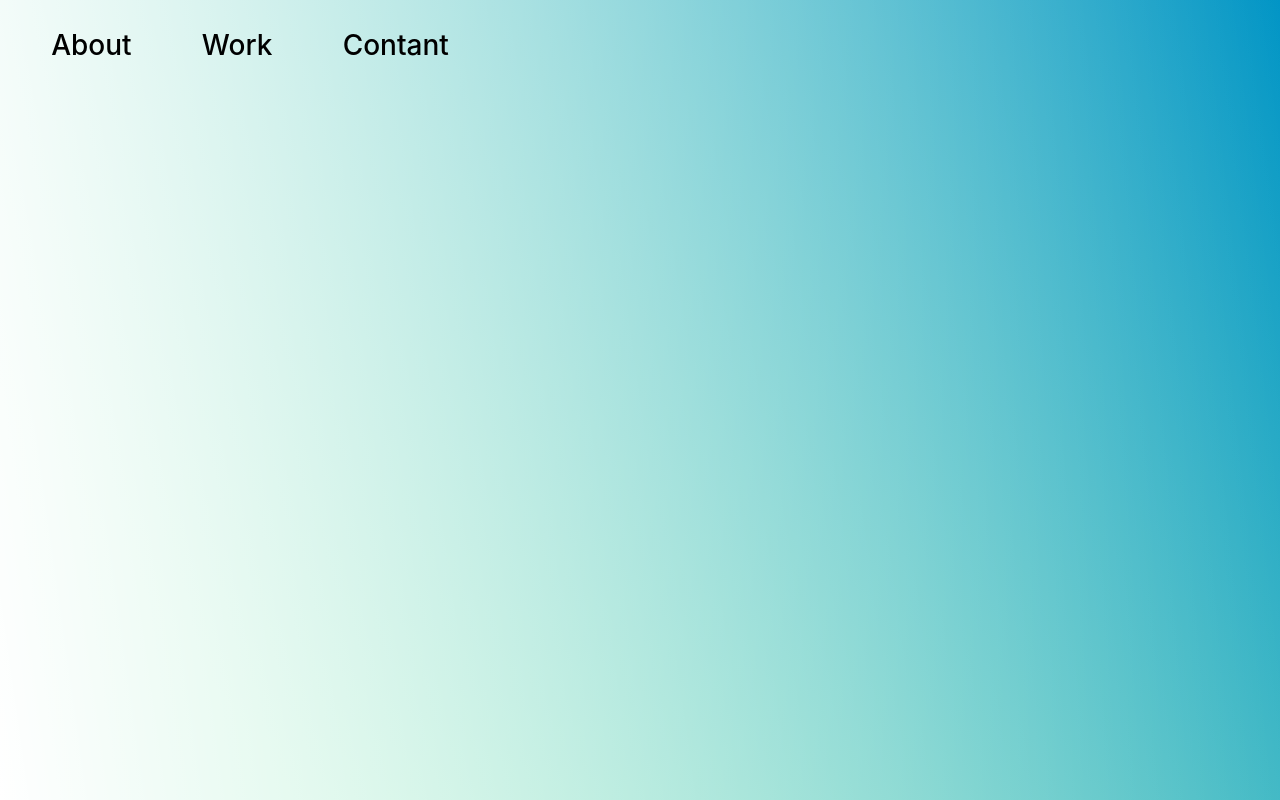
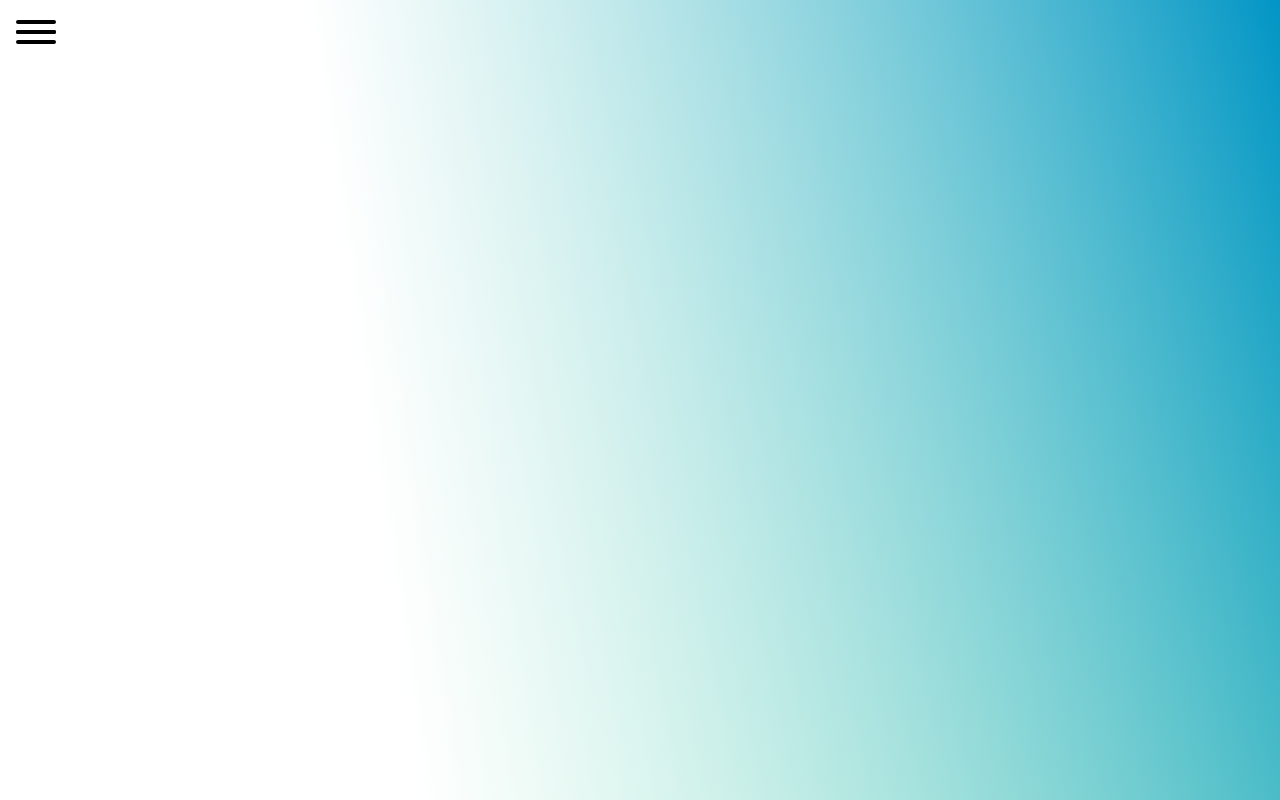
Before and after one commit to SimonBystrom/portfolio-site, a React (Create React App) app: page / in a window 1280 px wide. Built offline with nearby package versions, Linux system fonts and the light colour scheme.

Commit message:
Added navbar and navbar styling

```diff
--- a/src/App.js
+++ b/src/App.js
@@ -8,7 +8,7 @@ function App() {
      <div className='content-container'>
       <Navbar></Navbar>
      </div>
-     <div className="for-ground"></div>
+     <div className="foreground"></div>
     </div>
   );
 }
--- a/src/App.scss
+++ b/src/App.scss
@@ -23,12 +23,12 @@
     }
 }
 
-.for-ground{
+.foreground{
     position: absolute;
     top: 0;
     left: 0;
     background: rgb(255,255,255);
-    background: linear-gradient(82deg, rgba(255,255,255,1) 0%, rgba(255,255,255,0) 100%);
+    background: linear-gradient(82deg, rgba(255,255,255,1) 30%, rgba(255,255,255,0) 100%);
     width:100%;
     height: 100vh;
 }
--- a/src/components/navbar.js
+++ b/src/components/navbar.js
@@ -1,12 +1,25 @@
-import React from 'react'
+import React, {useState} from 'react'
+
 
 const Navbar = () => {
+    const [opened, setOpened] = useState(false)
+
+    const openLinks = () => setOpened(!opened)
+
     return (
         <nav>
             <div className='navbar'>
-                <h3>About</h3>
-                <h3>Work</h3>
-                <h3>Contant</h3>
+                <div className={opened ? 'hamburger-menu open' : 'hamburger-menu'} onClick={openLinks}>
+                    <span></span>
+                    <span></span>
+                    <span></span>
+                    <span></span>
+                </div>
+                <div className={ opened ? 'navbar-links active' : 'navbar-links' }>
+                    <a>About</a>
+                    <a>Work</a>
+                    <a>Contact</a>
+                </div>
             </div>
         </nav>
     )
--- a/src/css/navbar.scss
+++ b/src/css/navbar.scss
@@ -1,9 +1,102 @@
 .navbar{
     display: flex;
-    justify-content: space-around;
+    align-items: center;
+    flex-wrap: nowrap;
     width: 500px;
     background-color: transparent;
-    height: 100px;
+    height: 60px;
     font-size: 24px;
     color: black;
+    position: relative;
 }
+
+.hamburger-menu{
+    width: 40px;
+    height: 20px;
+    position: absolute;
+    -webkit-transform: rotate(0deg);
+    -moz-transform: rotate(0deg);
+    -o-transform: rotate(0deg);
+    transform: rotate(0deg);
+    -webkit-transition: .5s ease-in-out;
+    -moz-transition: .5s ease-in-out;
+    -o-transition: .5s ease-in-out;
+    transition: .5s ease-in-out;
+    cursor: pointer;
+
+    span{
+        display: block;
+        position: absolute;
+        height: 4px;
+        width: 100%;
+        background: black;
+        border-radius: 4px;
+        opacity: 1;
+        left: 0;
+        -webkit-transform: rotate(0deg);
+        -moz-transform: rotate(0deg);
+        -o-transform: rotate(0deg);
+        transform: rotate(0deg);
+        -webkit-transition: .25s ease-in-out;
+        -moz-transition: .25s ease-in-out;
+        -o-transition: .25s ease-in-out;
+        transition: .25s ease-in-out;
+    }
+    span:nth-child(1) {
+        top: 0px;
+      }
+    span:nth-child(2) {
+        top: 10px;
+      }
+    span:nth-child(3){
+        top: 10px;
+    }
+    span:nth-child(4) {
+        top: 20px;
+    }
+}
+
+// onClick animation for the .hamburger-menu
+.open span:nth-child(1) {
+    top: 10px;
+    width: 0%;
+    left: 50%;
+  }
+
+.open span:nth-child(2) {
+    -webkit-transform: rotate(45deg);
+    -moz-transform: rotate(45deg);
+    -o-transform: rotate(45deg);
+    transform: rotate(45deg);
+  }
+
+.open span:nth-child(3) {
+    -webkit-transform: rotate(-45deg);
+    -moz-transform: rotate(-45deg);
+    -o-transform: rotate(-45deg);
+    transform: rotate(-45deg);
+  }
+
+.open span:nth-child(4) {
+    top: 10px;
+    width: 0%;
+    left: 50%;
+  }
+
+
+
+.navbar-links{
+    opacity: 0;
+    display: flex;
+    justify-content: space-between;
+    overflow: hidden;
+    width: 0;
+    transition: opacity 1.4s ease-in-out;
+}
+
+.active{
+    opacity: 1;
+    flex-grow: 1;
+    margin-left: 3em;
+    margin-top: 0;
+}
```
